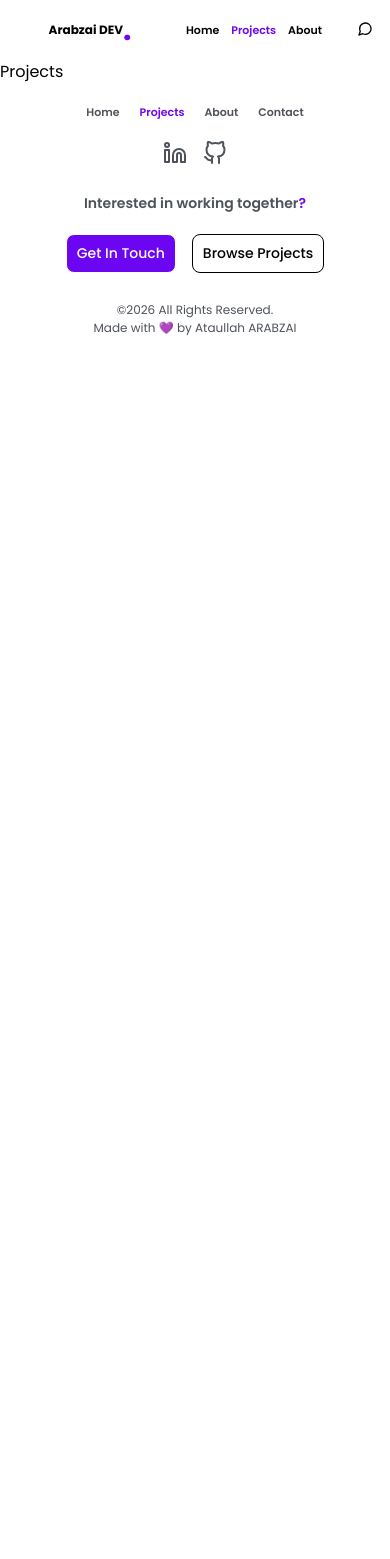
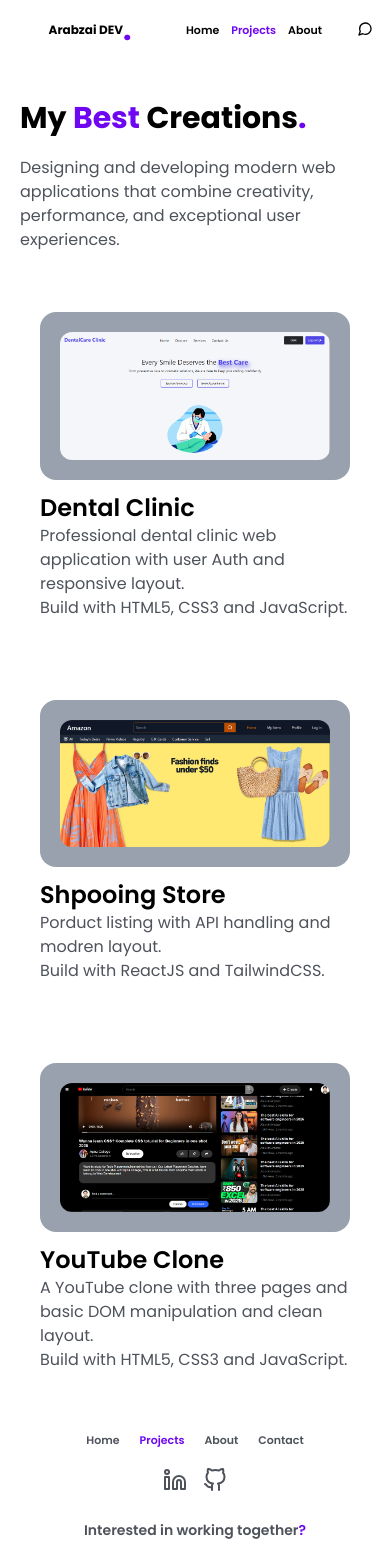
Before and after one commit to ataullaharabzai/Portfolio-website, a React (Vite) app: page /projects in a window 390 px wide. Shown: the top 1559 px of the page. Before the commit the page ends 844 px from the top, so only its background shows below. Built offline with nearby package versions, Linux system fonts and the light colour scheme.

Commit message:
project section added

```diff
--- a/src/index.css
+++ b/src/index.css
@@ -3,7 +3,7 @@
 html,
 body {
     font-family: 'Poppins';
-    overflow-x: hidden;
+    /* overflow-x: hidden; */
     box-sizing: border-box;
 }
 
--- a/src/pages/Projects.jsx
+++ b/src/pages/Projects.jsx
@@ -1,8 +1,73 @@
 import React from 'react'
+import clinic from '../images/clinic.PNG'
+import youtube from '../images/youtub.PNG'
+import product from '../images/product.PNG'
+
 
 function Projects() {
   return (
-    <div>Projects</div>
+    <main className='p-5 md:p-15 mt-5'>
+      <div>
+        <p className='text-3xl md:text-7xl font-bold'>My <span className='text-[#6e06f2]'>Best</span> Creations<span className='font-bold text-3xl md:text-8xl text-[#6e06f2]'>.</span></p>
+        <p className='text-[#4e525a] text-[16px] md:text-[24px] mt-5'>Designing and developing modern web applications that combine creativity,</p>
+        <p className='text-[#4e525a] text-[16px] md:text-[24px]'>performance, and exceptional user experiences.</p>
+      </div>
+
+      <section className='projects p-5 overflow-visible'>
+        <div className="project1 mt-10 sticky top-5 z-10 bg-white rounded-2xl">
+          <div className=' w-full bg-gray-400 p-5 flex justify-center items-center rounded-2xl'>
+            <a href="https://ataullaharabzai.github.io/Dental-Clinic/" className=''>
+              <div>
+                <img
+                  src={clinic}
+                  alt="Dental Clinic"
+                  className='sm:w-180 sm:h-90 object-top rounded-xl'
+                />
+              </div>
+            </a>
+          </div>
+          <p className='text-2xl md:text-5xl mt-3 font-semibold'>Dental Clinic</p>
+          <p className='md:text-[22px] text-[#4e525a]'>Professional dental clinic web application with user Auth and responsive layout.</p>
+          <p className='md:text-[22px] text-[#4e525a]'>Build with HTML5, CSS3 and JavaScript.</p>
+        </div>
+
+        <div className="project2 mt-20 sticky top-5 z-20 bg-white rounded-2xl">
+          <div className='w-full bg-gray-400 p-5 flex justify-center items-center rounded-2xl'>
+            <a href="https://github.com/ataullaharabzai" className=''>
+              <div>
+                <img
+                  src={product}
+                  alt="Dental Clinic"
+                  className='sm:w-180 sm:h-90 object-top rounded-xl'
+                />
+              </div>
+            </a>
+          </div>
+          <p className='text-2xl md:text-5xl mt-3 font-semibold'>Shpooing Store</p>
+          <p className='md:text-[22px] text-[#4e525a]'>Porduct listing with API handling and modren layout.</p>
+          <p className='md:text-[22px] text-[#4e525a]'>Build with ReactJS and TailwindCSS.</p>
+        </div>
+
+        <div className="project3 mt-20 sticky top-5 z-30 bg-white rounded-2xl">
+          <div className='w-full bg-gray-400 p-5 flex justify-center items-center rounded-2xl'>
+            <a href="https://github.com/ataullaharabzai" className=''>
+              <div>
+                <img
+                  src={youtube}
+                  alt="Dental Clinic"
+                  className='sm:w-180 sm:h-90 object-top rounded-xl'
+                />
+              </div>
+            </a>
+          </div>
+          <p className='text-2xl md:text-5xl mt-3 font-semibold'>YouTube Clone</p>
+          <p className='md:text-[22px] text-[#4e525a]'>A YouTube clone with three pages and basic DOM manipulation and clean layout.</p>
+          <p className='md:text-[22px] text-[#4e525a]'>Build with HTML5, CSS3 and JavaScript.</p>
+        </div>
+
+      </section>
+
+    </main>
   )
 }
 
```
